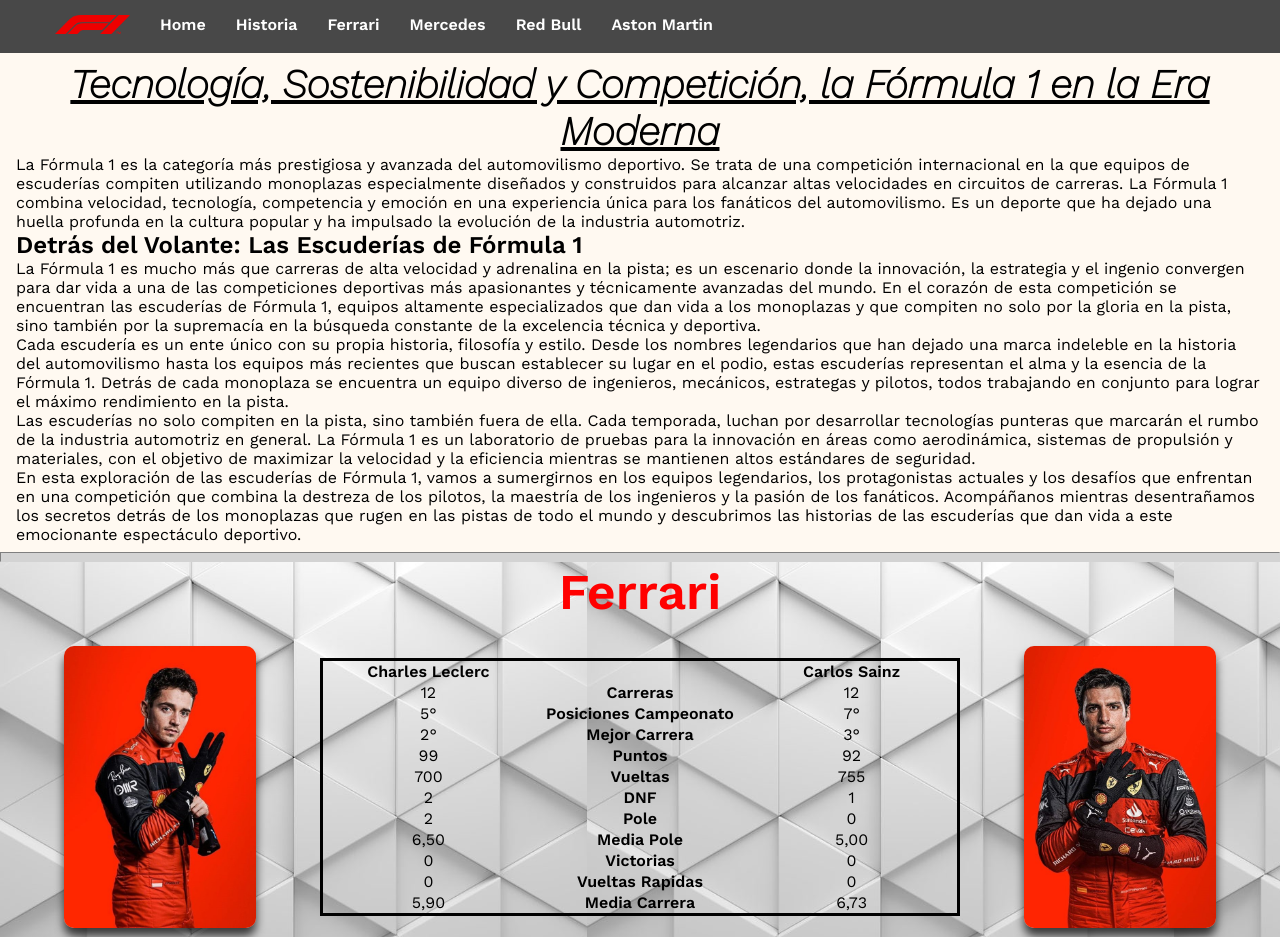
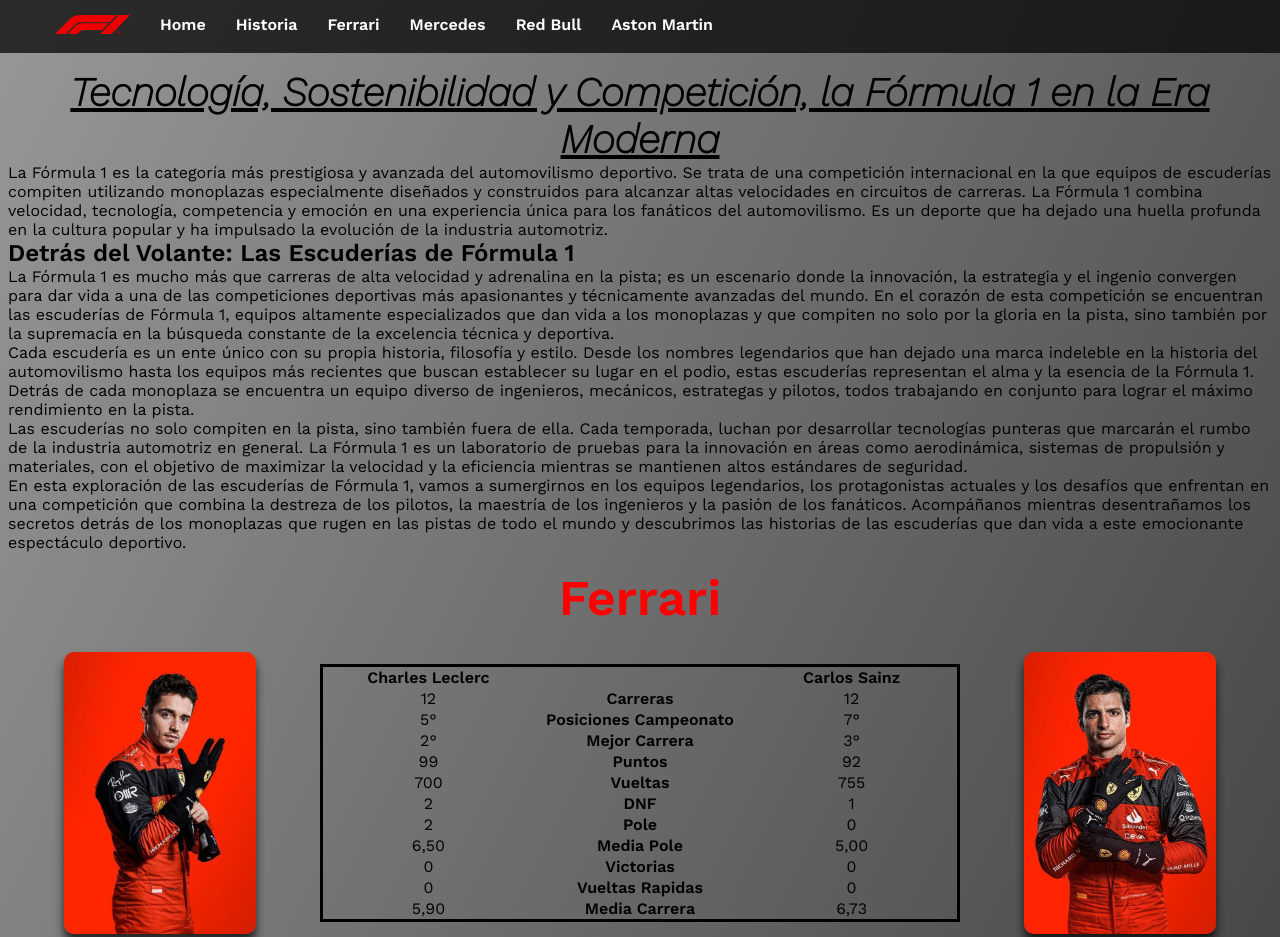
Before and after one commit to Lauty2005/formula1, a website: page index.html in a window 1280 px wide. Shown: the top 937 px of the page. Drawn offline with nearby package versions, Linux system fonts and the light colour scheme.

Commit message:
Index casi terminado

```diff
--- a/css/style.css
+++ b/css/style.css
@@ -5,12 +5,7 @@
 
 body {
   font-family: 'Work Sans', sans-serif;
-}
-
-hr {
-  height: 0.5rem;
-  background-color: lightgrey;
-  border-color: lightgrey;
+  background: linear-gradient(to bottom right, rgb(151, 151, 151) , rgba(0, 0, 0, 0.863));
 }
 
 
@@ -46,8 +41,9 @@
 }
 
 .introduccion {
-  background-color: rgb(255, 249, 241);
-  padding: 0.5rem 1rem;
+  display: flex;
+  flex-direction: column;
+  margin: 1rem 0.5rem;
 }
 
 /* Ferrari */
@@ -76,8 +72,6 @@
   display: flex;
   flex-direction: column;
   align-items: center;
-  background-image: url("../img/fondo.jpg");
-  background-size: contain;
 }
 
 /*Pagina Ferrari*/
@@ -293,8 +287,6 @@
   display: flex;
   flex-direction: column;
   align-items: center;
-  background-image: url("../img/fondo.jpg");
-  background-size: contain;
 }
 
 /* Red Bull */
@@ -323,8 +315,6 @@
   display: flex;
   flex-direction: column;
   align-items: center;
-  background-image: url("../img/fondo.jpg");
-  background-size: contain;
 }
 
 /* Aston Martin */
@@ -353,8 +343,6 @@
   display: flex;
   flex-direction: column;
   align-items: center;
-  background-image: url("../img/fondo.jpg");
-  background-size: contain;
 }
 
 /* Tabla */
--- a/index.html
+++ b/index.html
@@ -63,7 +63,6 @@
                 los secretos detrás de los monoplazas que rugen en las pistas de todo el mundo y descubrimos las
                 historias de las escuderías que dan vida a este emocionante espectáculo deportivo.</p>
         </section>
-        <hr>
         <section class="section1">
             <h3><a href="./pages/ferrari.html">Ferrari</a></h3>
             <div class="ferrari">
```
Also changed, not shown: img/fondo.jpg (deleted).
